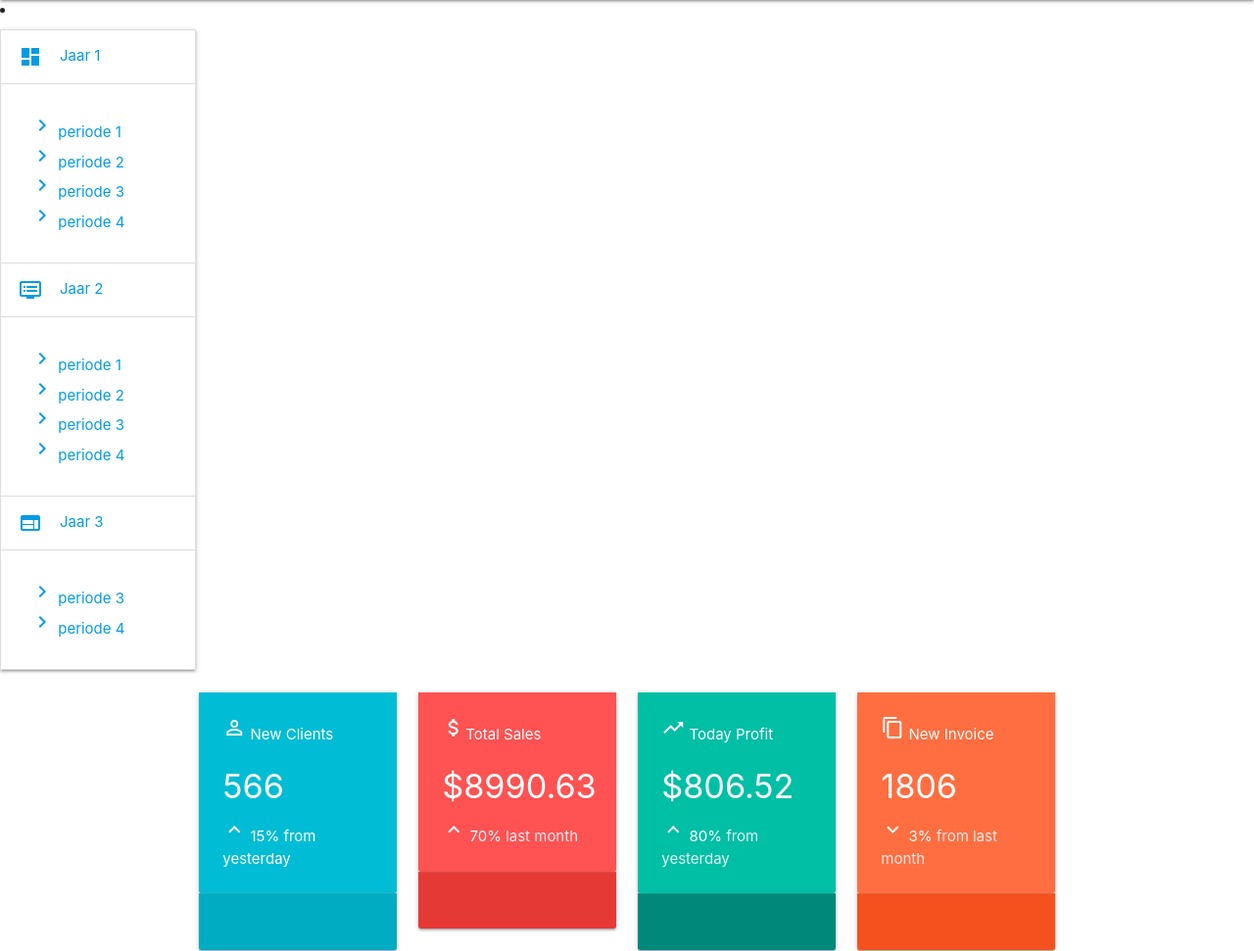
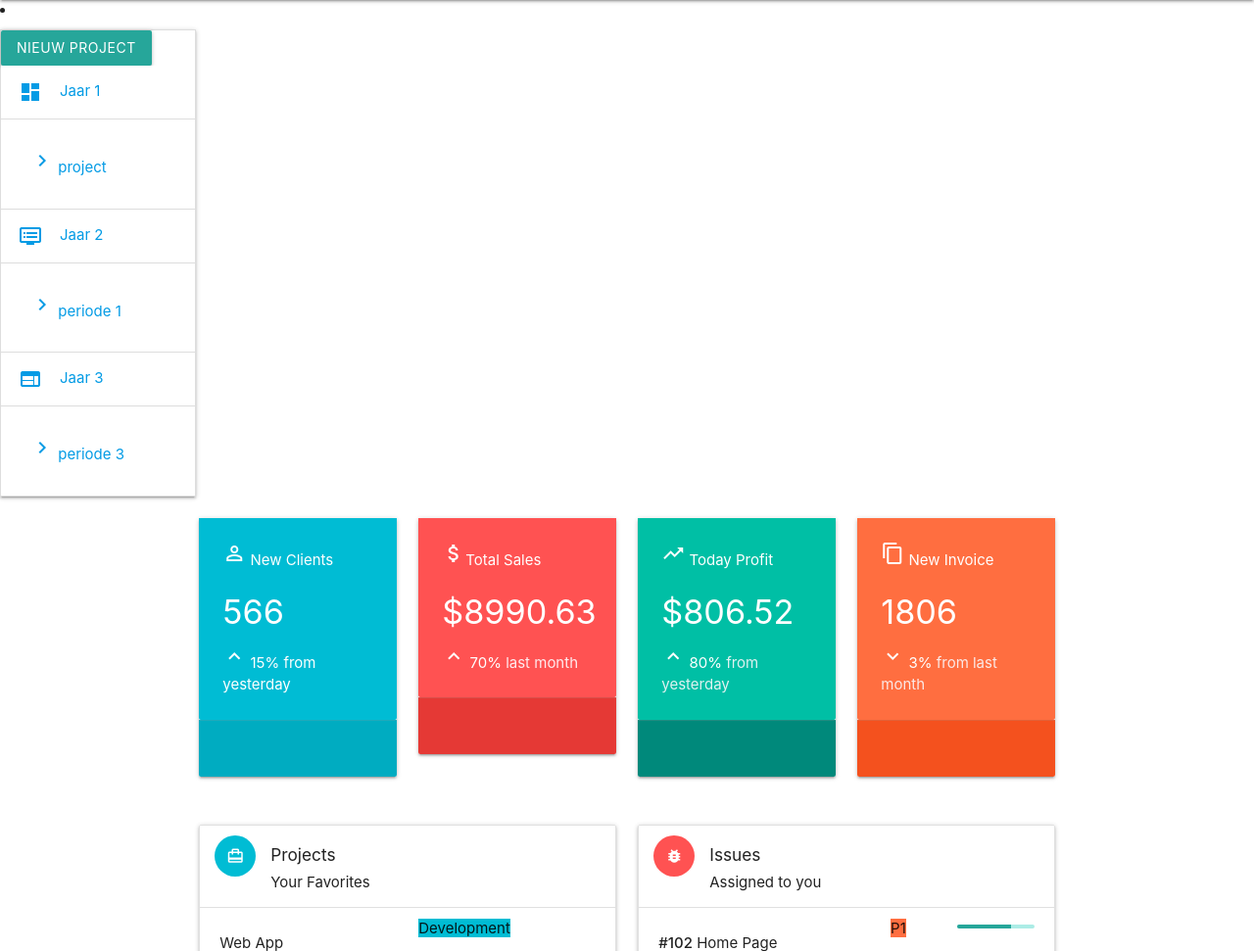
Before and after one commit to Robinkolk100/inf1a-herkansing, a PHP site: page /home.php in a window 1280 px wide. Shown: the part 64-1035 px from the top of the page at 98% size. Run offline with PHP 8.4, Linux system fonts and the light colour scheme; some libraries are stand-ins or nearby versions.

Commit message:
start session + button naar add project

```diff
--- a/home.php
+++ b/home.php
@@ -1,3 +1,9 @@
+<?php
+session_start();
+include 'db_connect.php';
+include 'function_login.php';
+include 'function_account.php';
+?>
 <!DOCTYPE html>
 <html lang="nl">
 <head>
@@ -28,6 +34,7 @@
     <aside id="left-sidebar-nav">
           <li class="no-padding">
               <ul class="collapsible" data-collapsible="accordion">
+              <a  href = "test_addProject.php"  class="waves-effect waves-light btn">nieuw project</a>
                 <li class="bold active">
                   <a class="collapsible-header waves-effect waves-cyan active">
                     <i class="material-icons">dashboard</i>
@@ -38,25 +45,7 @@
                       <li>
                         <a href="#">
                           <i class="material-icons">keyboard_arrow_right</i>
-                          <span>periode 1</span>
-                        </a>
-                      </li>
-                      <li class="active">
-                        <a href="#">
-                          <i class="material-icons">keyboard_arrow_right</i>
-                          <span>periode 2</span>
-                        </a>
-                      </li>
-                      <li class="active">
-                        <a href="#">
-                          <i class="material-icons">keyboard_arrow_right</i>
-                          <span>periode 3</span>
-                        </a>
-                      </li>
-                      <li class="active">
-                        <a href="#">
-                          <i class="material-icons">keyboard_arrow_right</i>
-                          <span>periode 4</span>
+                          <span>project</span><!--hier code voor project  -->
                         </a>
                       </li>
                     </ul>
@@ -75,24 +64,6 @@
                           <span>periode 1</span>
                         </a>
                       </li>
-                      <li class="active">
-                        <a href="#">
-                          <i class="material-icons">keyboard_arrow_right</i>
-                          <span>periode 2</span>
-                        </a>
-                      </li>
-                      <li class="active">
-                        <a href="#">
-                          <i class="material-icons">keyboard_arrow_right</i>
-                          <span>periode 3</span>
-                        </a>
-                      </li>
-                      <li class="active">
-                        <a href="#">
-                          <i class="material-icons">keyboard_arrow_right</i>
-                          <span>periode 4</span>
-                        </a>
-                      </li>
                     </ul>
                   </div>
                 </li>
@@ -107,12 +78,6 @@
                         <a href="#">
                           <i class="material-icons">keyboard_arrow_right</i>
                           <span>periode 3</span>
-                        </a>
-                      </li>
-                      <li>
-                        <a href="#">
-                          <i class="material-icons">keyboard_arrow_right</i>
-                          <span>periode 4</span>
                         </a>
                       </li>
                     </ul>
--- a/signInSignUp.php
+++ b/signInSignUp.php
@@ -1,4 +1,5 @@
 <?php
+session_start();
 include 'db_connect.php';
 include 'function_login.php';
 include 'function_account.php';
```
Also changed, not shown: function_addProject.php (+11 -23 lines).
